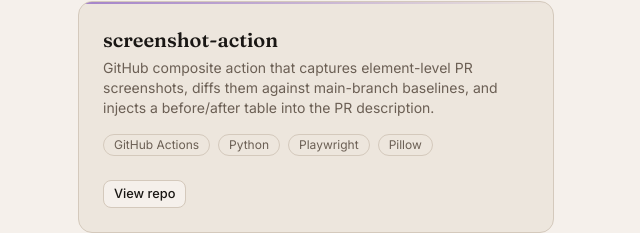
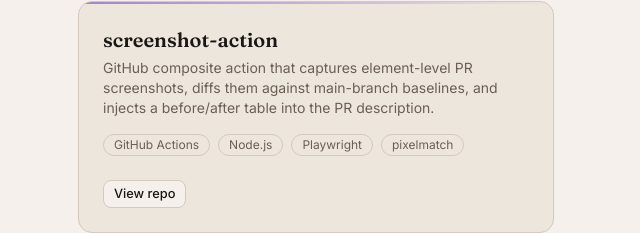
Before and after one commit to owenw2k/hub, a Next.js app: page / in a window 1280 px wide. Shown: the part 2247-2480 px from the top of the page, without its empty margins (74-714 px from the left). Built offline with nearby package versions, Linux system fonts and the light colour scheme.

Commit message:
chore(ci): upgrade to screenshot-action@v2 with Node.js pipeline
Updates the action version and adds the install/build/serve commands
required by v2. Also updates the Behind the Scenes tech stack tags
from Python/Pillow to Node.js/pixelmatch.

```diff
--- a/src/data/projects.ts
+++ b/src/data/projects.ts
@@ -56,6 +56,6 @@ export const infraProjects: InfraCard[] = [
     description:
       "GitHub composite action that captures element-level PR screenshots, diffs them against main-branch baselines, and injects a before/after table into the PR description.",
     githubUrl: "https://github.com/owenw2k/screenshot-action",
-    techStack: ["GitHub Actions", "Python", "Playwright", "Pillow"],
+    techStack: ["GitHub Actions", "Node.js", "Playwright", "pixelmatch"],
   },
 ];
```
